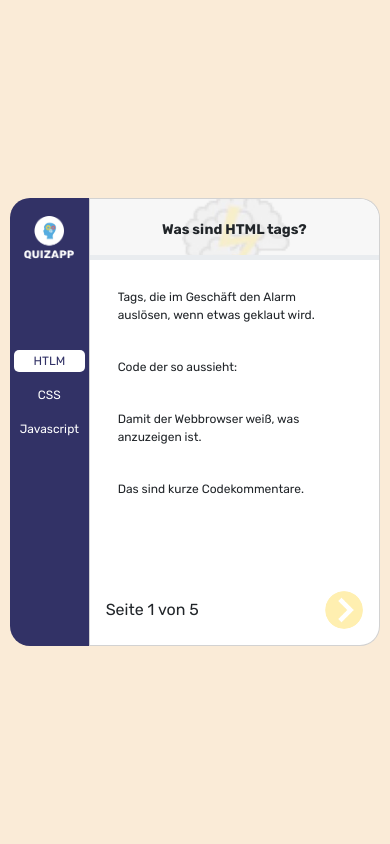
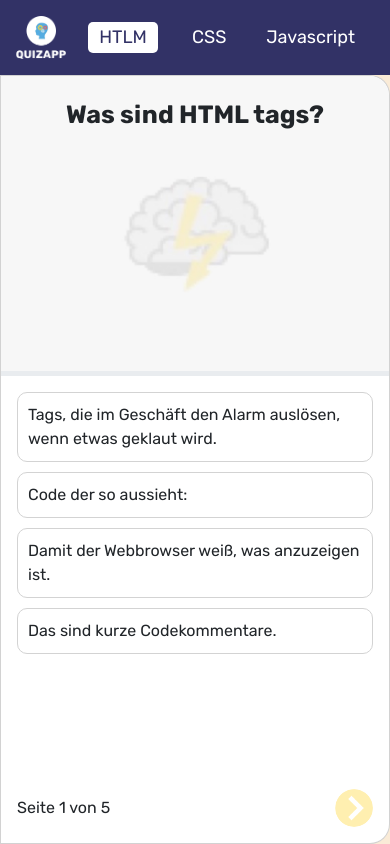
Before and after one commit to kevuschka/QuizzApp, a website: page index.html in a window 390 px wide. Both pictures are taken after a click on the link "Spiel starten". Drawn offline with nearby package versions, Linux system fonts and the light colour scheme.

Commit message:
added more responsiveness

```diff
--- a/cssQuiz.js
+++ b/cssQuiz.js
@@ -54,8 +54,8 @@ function renderQuestionCSS() {
 
 
 function renderQuestionContentCSS() {
-    return `<div class="start-screen flex column">
-                ${cssQuestions[page].question}
+    return `<div class="start-screen question-sreen flex column">
+                <p class="question">${cssQuestions[page].question}</p>
             </div>`;
 }
 
--- a/htmlQuiz.js
+++ b/htmlQuiz.js
@@ -54,8 +54,8 @@ function renderQuestionHTML() {
 
 
 function renderQuestionContentHTML() {
-    return `<div class="start-screen flex column">
-                ${htmlQuestions[page].question}
+    return `<div class="start-screen question-screen flex column">
+                <p class="question">${htmlQuestions[page].question}</p>
             </div>`;
 }
 
--- a/index.html
+++ b/index.html
@@ -22,9 +22,9 @@
 
     <div class="page flex">
         <div class="card-container flex">
-            <div class="card-nav flex column">
+            <div class="card-nav flex">
                 <img class="card-nav-img" src="img/logo.png">
-                <div class="nav-item-container flex column">
+                <div class="nav-item-container flex">
                     <div class="nav-item cursor-p" id="htmlNavBorder" onclick="renderHTMLQuiz()">HTLM</div>
                     <div class="nav-item cursor-p" id="cssNavBorder" onclick="renderCSSQuiz()">CSS</div>
                     <div class="nav-item cursor-p" id="jsNavBorder" onclick="renderJSQuiz()">Javascript</div>
--- a/javascriptQuiz.js
+++ b/javascriptQuiz.js
@@ -54,8 +54,8 @@ function renderQuestionJS() {
 
 
 function renderQuestionContentJS() {
-    return `<div class="start-screen flex column">
-                ${jsQuestions[page].question}
+    return `<div class="start-screen question-screen flex">
+                <p class="question">${jsQuestions[page].question}</p>
             </div>`;
 }
 
--- a/responsive.css
+++ b/responsive.css
@@ -6,6 +6,10 @@
 }
 
 @media screen and (max-width: 600px) {
+    .page {
+        align-items: unset;
+        padding: 60px 10px;
+    }
     .trophy {
         top: 70px;
     }
@@ -14,25 +18,85 @@
         font-size: 12px;
     }
 
-    .start-screen {
-        font-size: 14px;
-    }
-
     #result-line {
         font-size: 16px !important;
     }
 }
 
 @media screen and (max-width: 470px) {
+    .page {
+        padding: 0px;
+    }
+
+    .card-container {
+        flex-direction: column;
+        justify-content: unset;
+        max-height: 100vh;
+        max-width: 100%;
+    }
+
+    .card-nav {
+        flex-direction: row;
+        border-top-left-radius: 0px !important;
+        border-bottom-left-radius: 0px !important;
+
+        width: 100%;
+        height: 80px;
+    }
+
+    .card-nav-img {
+        width: 50px;
+        margin: 16px;
+    }
+
+    .nav-item-container {
+        flex-direction: row;
+        align-items: center;
+        justify-content: space-evenly;
+        width: 70%;
+        height: 100%;
+        gap: 16px;
+        margin: 0 6px;
+    }
+
+    .nav-item {
+        font-size: 18px;
+    }
+
+    .card {
+        height: 100% !important;
+    }
+
+    .card-img {
+        height: 80%;
+    }
+
+    .card-img-game-resp {
+        height: 300px;
+    }
+
+    .start-screen {
+        font-size: 25px;
+    }
+
+    .card-body-game-resp {
+        justify-content: space-between;
+    }
+
     .quizTitle {
         font-size: 20px;
     }
 
     .answer {
-        font-size: 12px !important;
+        font-size: 16px !important;
+        border: 1px solid lightgray;
     }
 
     .brain-result {
-        width: 80px;
+        width: 148px;
+    }
+
+    .trophy {
+        top: 290px;
     }
 }
--- a/script.js
+++ b/script.js
@@ -25,6 +25,7 @@ function hide(id) {
 
 // ########## GAME MODES CHANGING THE SCREEN ##########
 function enterGameMode() {
+    enterGameModeResponsive();
     addClasslistOf('card-body', 'card-body-game');
     removeClasslistOf('card-img', 'card-img-startscreen');
     removeClasslistOf('card-body', 'flex-centering-result');
@@ -32,11 +33,25 @@ function enterGameMode() {
 }
 
 
+function enterGameModeResponsive() {
+    addClasslistOf('card-img', 'card-img-game-resp');
+    addClasslistOf('card-body', '.card-img-game-resp');
+}
+
+
 function quitGameMode() {
+    quitGameModeResponsive();
+    removeClasslistOf('card-img', '.card-img-game-resp');
     removeClasslistOf('card-body', 'card-body-game');
     removeClasslistOf('card', 'no-border');
     addClasslistOf('card-img', 'card-img-startscreen');
     removeClasslistOf('card-body', 'flex-centering-result');
+}
+
+
+function quitGameModeResponsive() {
+    removeClasslistOf('card-img', 'card-img-game-resp');
+    removeClasslistOf('card-body', '.card-img-game-resp');
 }
 
 // ########## RESET ##########
--- a/style.css
+++ b/style.css
@@ -95,6 +95,7 @@ acid-green: #4ebf16
 }
 
 .card-nav {
+    flex-direction: column;
     align-items: center;
     height: 100%;
     width: 100px;
@@ -110,6 +111,7 @@ acid-green: #4ebf16
 }
 
 .nav-item-container {
+    flex-direction: column;
     height: 17rem;
     justify-content: center;
     font-size: 14px;
@@ -184,7 +186,6 @@ acid-green: #4ebf16
 }
 
 .selected:hover {
-    /* background-color: rgb(248, 248, 248); */
     border: 2px solid rgb(206, 206, 206);
 }
 
@@ -214,9 +215,7 @@ acid-green: #4ebf16
     font-size: 18px;
     padding: 20px;
     justify-content: center;
-    align-items: center;
     text-align: center;
-
     background-image: url('img/brainbg.jpg');
     background-repeat: no-repeat;
     background-size: cover;
@@ -230,11 +229,23 @@ acid-green: #4ebf16
     font-weight: lighter;
 }
 
+.question-screen {
+    justify-content: unset;
+    /* text-align: center; */
+    align-items: center;
+}
+
+.question {
+    text-align: center;
+    width: 100%;
+}
+
 /* ########## END SCREEN ########## */
 .end-screen {
     background-image: none;
     background-color: #f7f7f7;
     justify-content: space-around;
+    align-items: center;
 }
 
 .end-screen span {
```
